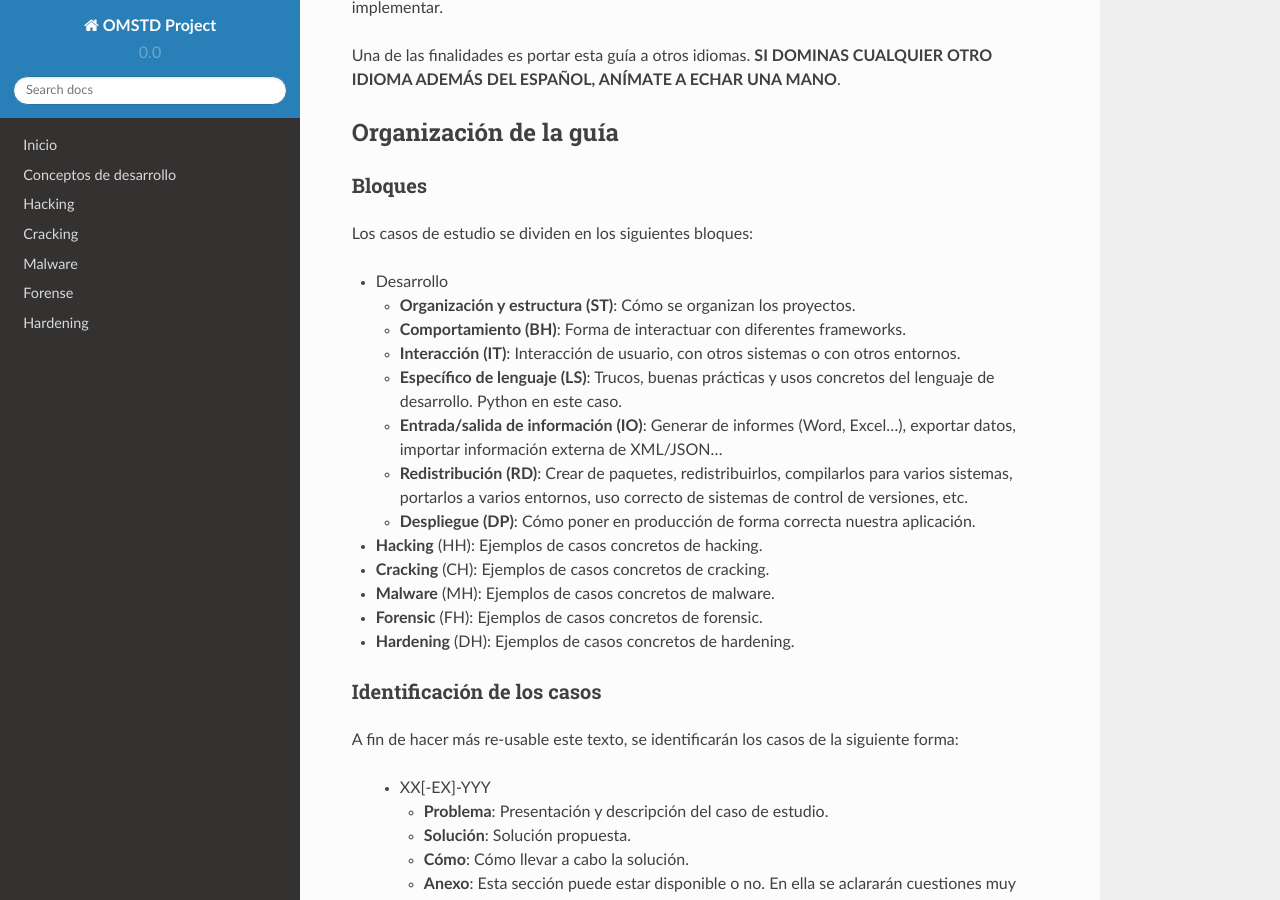
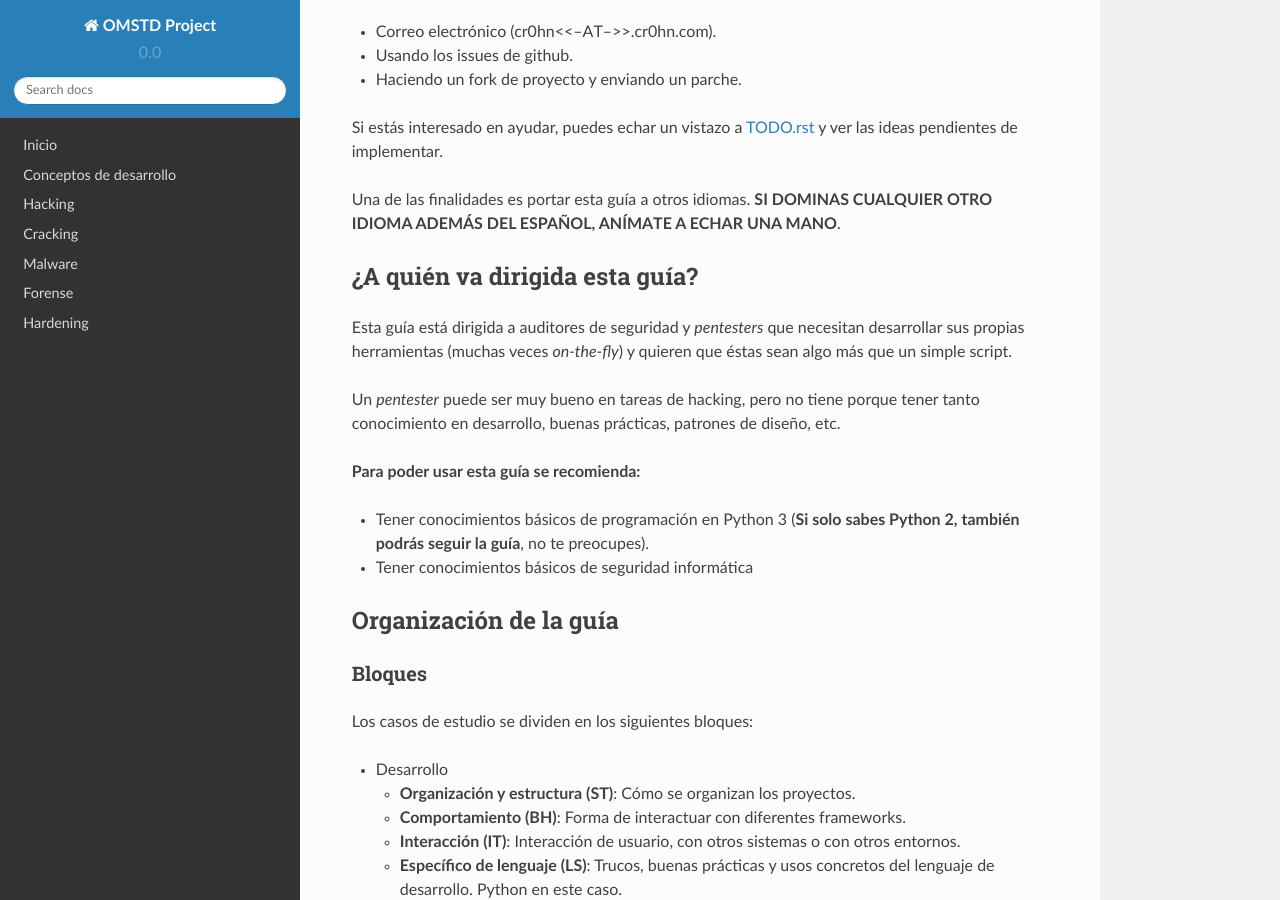
Before and after one commit to cr0hn/OMSTD, a Sphinx documentation site: the page built from doc/es/source/index.rst, in a window 1280 px wide and 900 px high, scrolled down 1293 px. Built offline with Sphinx 7.4.7 and the Read the Docs theme 2.0.0, drawn with Linux system fonts in a browser that asks for light colours; some of the changed text lies outside the part shown.

Commit message:
Added section: 'A quien va dirigida esta guia'. Added twitter account

```diff
--- a/doc/es/source/index.rst
+++ b/doc/es/source/index.rst
@@ -21,10 +21,16 @@ Autor
 
 Esta guía ha sido escrita e ideada por `Daniel García (A.K.A. cr0hn) <http://cr0hn.com/me/>`_.
 
-Web oficial
------------
+Web oficial y Twitter
+---------------------
 
-Esta guía, así como su código de ejemplo y presentaciones están publicadas de forma **gratuita** en su repositorio de Github: `https://github.com/cr0hn/omstd <https://github.com/cr0hn/omstd>`_
+Esta guía, así como su código de ejemplo y presentaciones están publicadas de forma **gratuita** en su repositorio de Github:
+
+  `https://github.com/cr0hn/omstd <https://github.com/cr0hn/omstd>`_
+
+Puedes seguir los avances, novedades y noticias de esta guía en nuestra cuenta de twitter:
+
+  `@OMSTD_project <https://twitter.com/OMSTD_project>`_
 
 Licencias
 ---------
@@ -51,6 +57,19 @@ Cualquier idea, crítica (constructiva, por favor) o colaboración es muy bienve
 Si estás interesado en ayudar, puedes echar un vistazo a `TODO.rst <https://github.com/cr0hn/OMSTD/blob/master/TODO.rst>`_ y ver las ideas pendientes de implementar.
 
 Una de las finalidades es portar esta guía a otros idiomas. **SI DOMINAS CUALQUIER OTRO IDIOMA ADEMÁS DEL ESPAÑOL, ANÍMATE A ECHAR UNA MANO**.
+
+¿A quién va dirigida esta guía?
+-------------------------------
+
+Esta guía está dirigida a auditores de seguridad y *pentesters* que necesitan desarrollar sus propias herramientas (muchas veces *on-the-fly*) y quieren que éstas sean algo más que un simple script.
+
+Un *pentester* puede ser muy bueno en tareas de hacking, pero no tiene porque tener tanto conocimiento en desarrollo, buenas prácticas, patrones de diseño, etc.
+
+**Para poder usar esta guía se recomienda:**
+
++ Tener conocimientos básicos de programación en Python 3 (**Si solo sabes Python 2, también podrás seguir la guía**, no te preocupes).
++ Tener conocimientos básicos de seguridad informática
+
 
 Organización de la guía
 -----------------------
```
